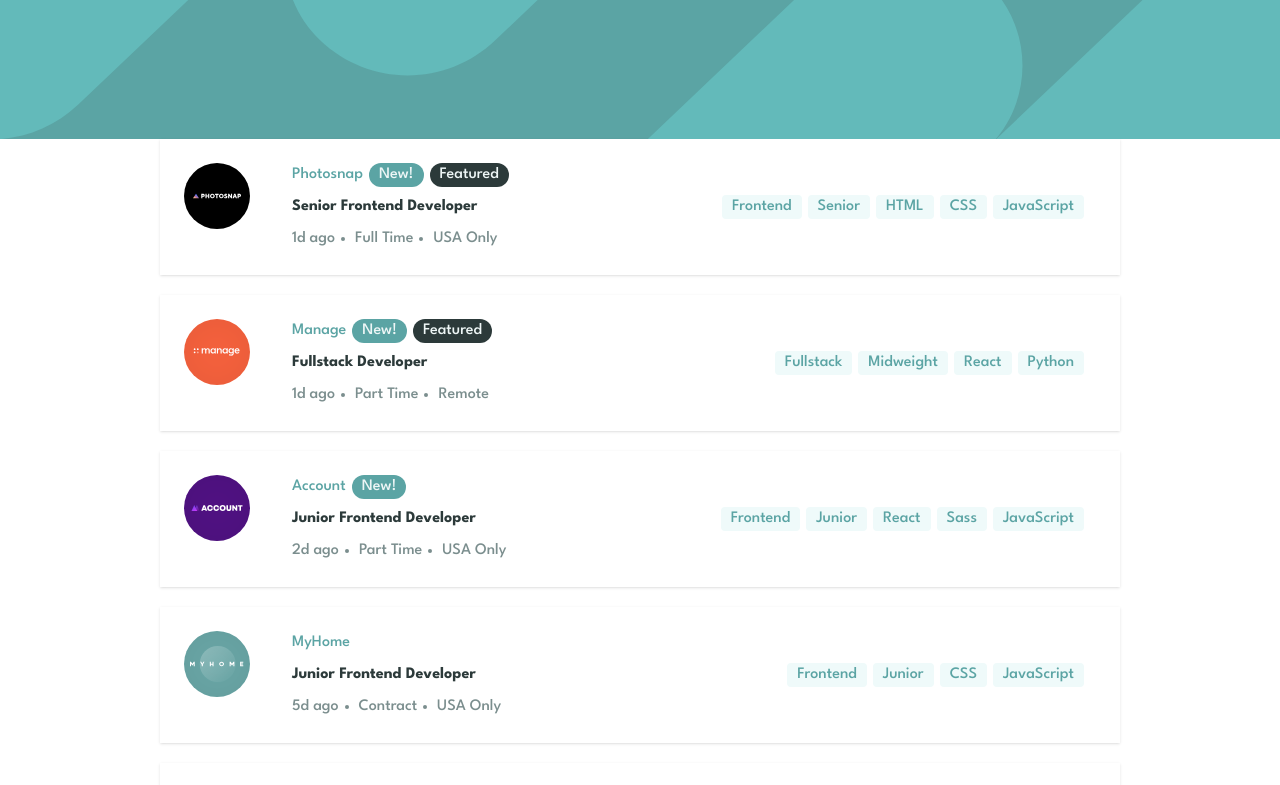
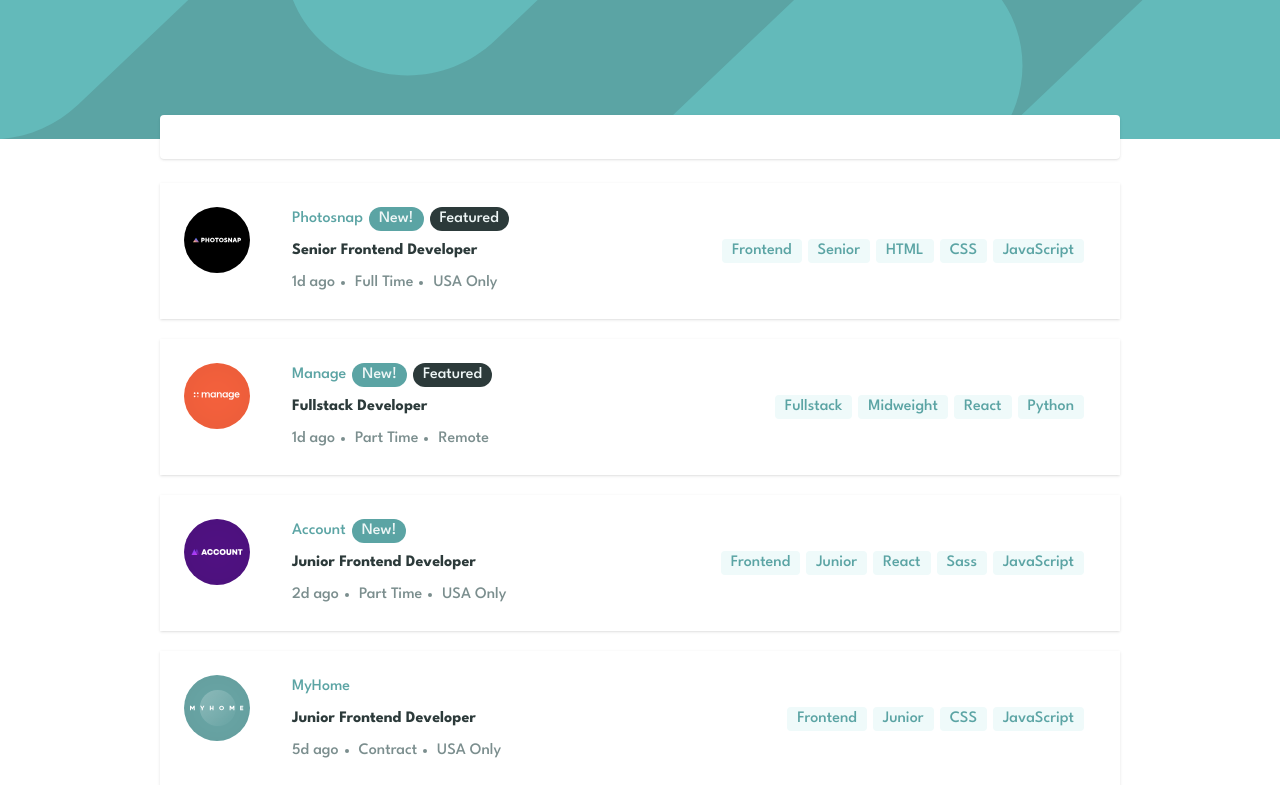
Before and after one commit to HananeEL-2023/jobListing, a React (Vite) app: page / in a window 1280 px wide. Shown: the top 785 px of the page. Built offline with nearby package versions, Linux system fonts and the light colour scheme; the HTML template or start-up script is replaced by a standard one.

Commit message:
Display only the filtered boxes

```diff
--- a/src/components/JobListing.jsx
+++ b/src/components/JobListing.jsx
@@ -10,6 +10,7 @@ export default function JobListing() {
   const [choice, setChoice] = useState([
     { role: role, level: level, languages: languages, tools: tools },
   ]);
+  const [filteredJobs, setFilteredJobs] = useState(data);
 
   const handleSelection = (e, type) => {
     const value = e.target.textContent;
@@ -26,6 +27,17 @@ export default function JobListing() {
   };
 
   useEffect(() => {
+    setChoice([
+      {
+        role: role,
+        level: level,
+        languages: languages,
+        tools: tools,
+      },
+    ]);
+  }, [role, level, languages, tools]);
+
+  useEffect(() => {
     const itemsStored = localStorage.getItem("choice");
 
     if (itemsStored) {
@@ -36,8 +48,21 @@ export default function JobListing() {
   useEffect(() => {
     if (choice.length > 0) {
       localStorage.setItem("choice", JSON.stringify(choice));
+      const filtered = data.filter((job) => {
+        return (
+          (!role || job.role === role) &&
+          (!level || job.level === level) &&
+          (languages.length === 0 ||
+            languages.every((lang) => job.languages.includes(lang))) &&
+          (tools.length === 0 ||
+            tools.every((tool) => job.tools.includes(tool)))
+        );
+      });
+      setFilteredJobs(filtered);
+    } else {
+      setFilteredJobs(data);
     }
-  }, [choice]);
+  }, [choice, role, level, languages, tools]);
 
   return (
     <div>
@@ -47,20 +72,31 @@ export default function JobListing() {
           alt=""
           className="bg-desaturated-dark-cyan"
         />
-        {/* {choice.length > 0 && (
+        {choice.length > 0 && (
           <div className="bg-white w-9/12 mx-auto py-2.5 shadow rounded relative bottom-6 pl-5">
             <p>
               {choice.map((item, index) => (
-                <span key={index} className="mr-2">
-                  {item}
-                </span>
+                <div key={index}>
+                  <span className="mr-2">{item.role}</span>
+                  <span className="mr-2">{item.level}</span>
+                  {item.languages.map((language) => (
+                    <span key={index} className="mr-2">
+                      {language}
+                    </span>
+                  ))}
+                  {item.tools.map((tool) => (
+                    <span key={index} className="mr-2">
+                      {tool}x
+                    </span>
+                  ))}
+                </div>
               ))}
             </p>
           </div>
-        )} */}
+        )}
       </div>
       <div className="space-y-5">
-        {data.map((job) => {
+        {filteredJobs.map((job) => {
           return (
             <section key={job.id}>
               <article className="flex items-center shadow w-9/12 mx-auto justify-between p-6 ">
```
